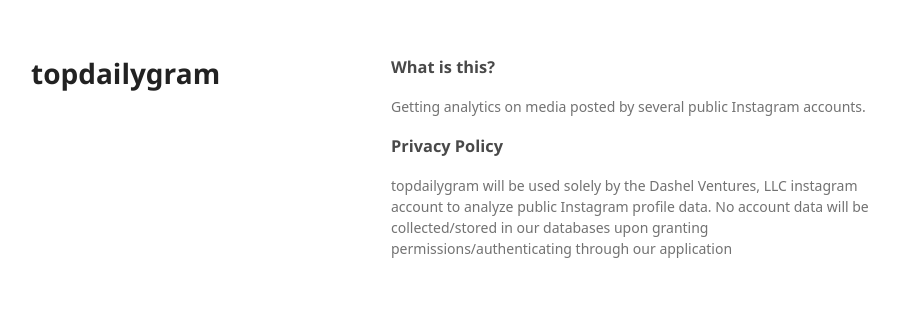
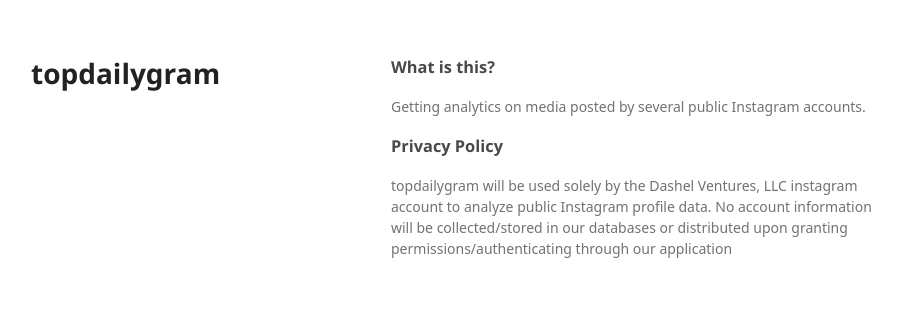
Before and after one commit to jgozal/gramranker, a website: page index.html in a window 1280 px wide. Shown: the whole page, without its empty margins (179-1081 px from the left). Drawn offline with Linux system fonts and the light colour scheme; a web font is replaced by a local one.

Commit message:
minimal privacy policy

```diff
--- a/index.html
+++ b/index.html
@@ -27,7 +27,7 @@
 <h3>
 <a id="privacypolicy" class="anchor" href="#privacypolicy" aria-hidden="true"><span aria-hidden="true" class="octicon octicon-link"></span></a>Privacy Policy</h3>
 
-<p>topdailygram will be used solely by the Dashel Ventures, LLC instagram account to analyze public Instagram profile data. No account data will be collected/stored in our databases upon granting permissions/authenticating through our application </p>
+<p>topdailygram will be used solely by the Dashel Ventures, LLC instagram account to analyze public Instagram profile data. No account information will be collected/stored in our databases or distributed upon granting permissions/authenticating through our application </p>
       </section>
     </div>
     <script src="javascripts/scale.fix.js"></script>
```
